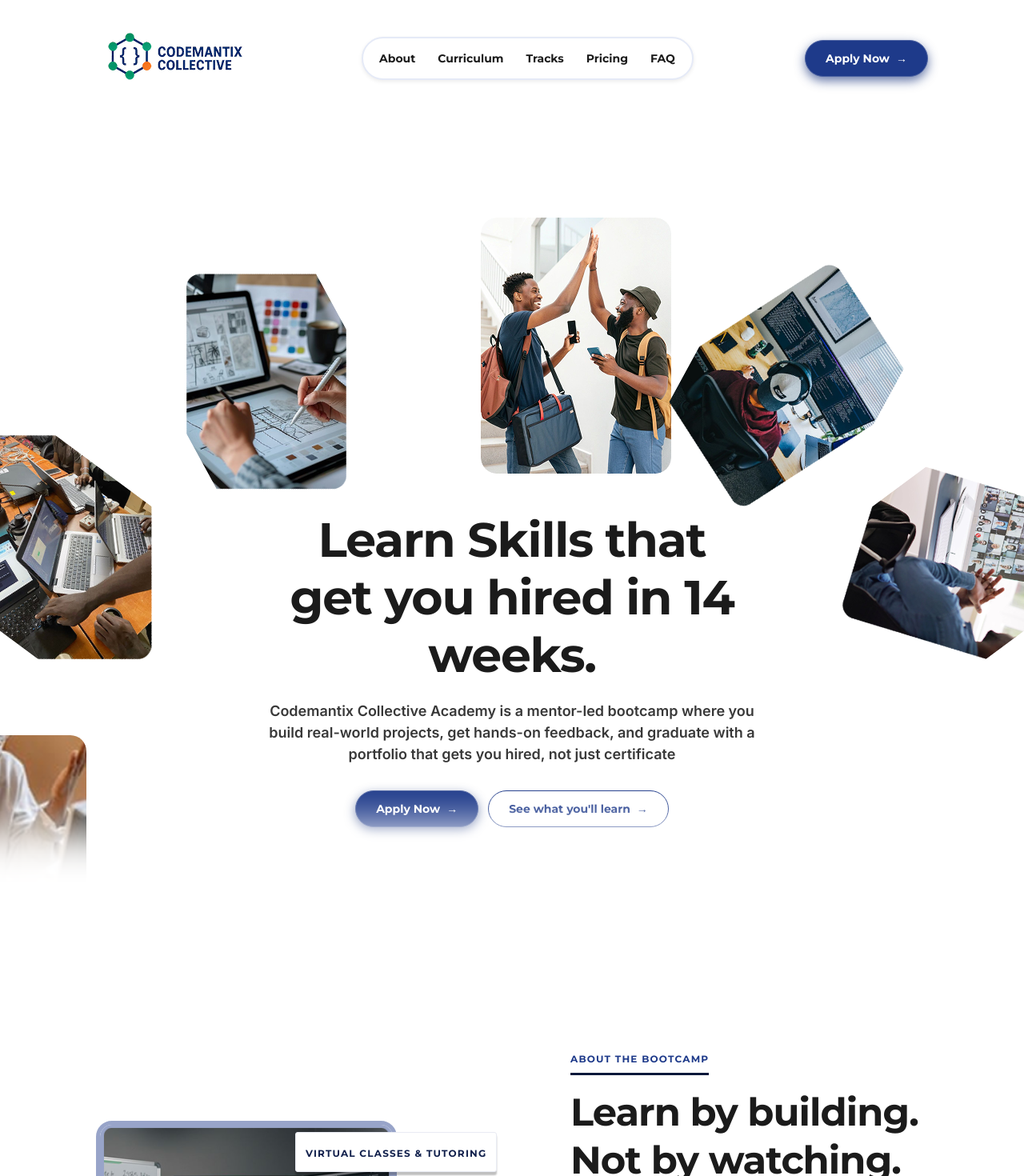
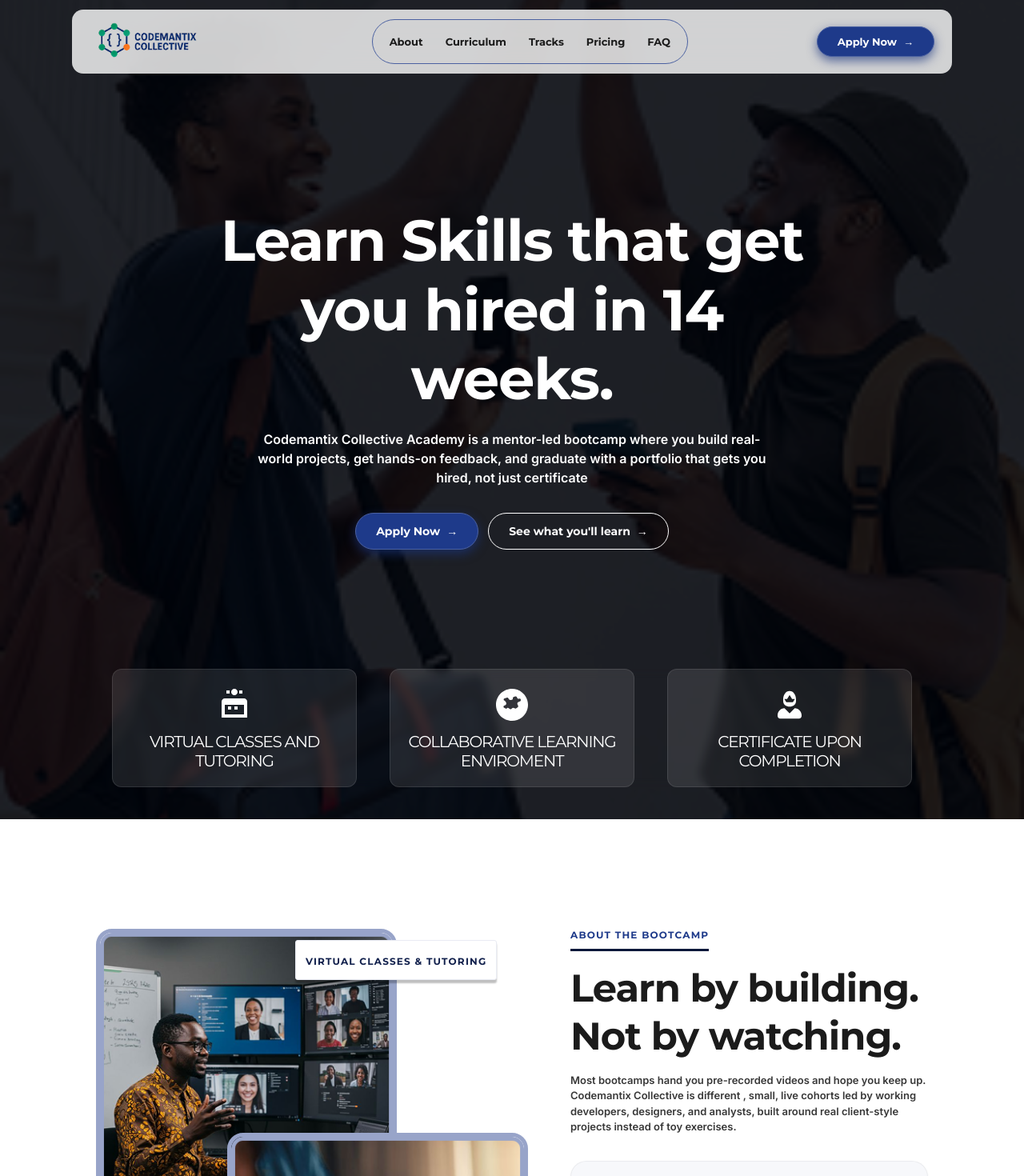
Before and after one commit to codemantix/Bootcamp-page, a Next.js app: page / in a window 1280 px wide. Shown: the top 1470 px of the page at 80% size. Built offline with nearby package versions, Linux system fonts and the light colour scheme.

Commit message:
fixed hero section

```diff
--- a/src/app/page.tsx
+++ b/src/app/page.tsx
@@ -12,7 +12,7 @@ export default function Home() {
   return (
     <div className="flex w-full max-w-full flex-col overflow-x-clip bg-white">
       <Header />
-      <main className="w-full min-w-0 max-w-full overflow-x-clip">
+      <main className="w-full min-w-0 max-w-full overflow-x-clip pt-0">
         <HeroSection />
         <AboutSection />
         <CoursesSection />
--- a/src/components/AboutSection.tsx
+++ b/src/components/AboutSection.tsx
@@ -73,11 +73,11 @@ export default function AboutSection() {
             </span>
           </div>
           {/* Heading */}
-          <h2 className="font-[family-name:var(--font-montserrat)] font-bold text-[32px] md:text-[40px] lg:text-[48px] leading-[1.2] lg:leading-[60px] tracking-[-0.96px] text-[#1b1b1b] mt-2">
+          <h2 className="font-[family-name:var(--font-montserrat)] font-bold text-[28px] md:text-[35px] lg:text-[48px] leading-[1.2] lg:leading-[60px] tracking-[-0.96px] text-[#1b1b1b] mt-2">
             Learn by building. Not by watching.
           </h2>
           {/* Subtext */}
-          <p className="font-[family-name:var(--font-inter)] font-semibold text-base md:text-lg leading-[1.5] text-[var(--body-text)] mt-4 mb-8 max-w-[672px]">
+          <p className="font-[family-name:var(--font-inter)] font-semibold text-[13px] md:text-[13px] leading-[1.5] text-[var(--body-text)] mt-4 mb-8 max-w-[672px]">
             Most bootcamps hand you pre-recorded videos and hope you keep up. Codemantix Collective is different , small, live cohorts led by working developers, designers, and analysts, built around real client-style projects instead of toy exercises.
           </p>
 
@@ -86,16 +86,16 @@ export default function AboutSection() {
             {features.map((feature, index) => (
               <BounceCard
                 key={index}
-                className="flex items-start gap-4 p-[25px] rounded-[20px] border border-[rgba(0,0,0,0.05)] bg-[rgba(233,235,243,0.35)] shadow-[0_4px_4px_rgba(0,0,0,0.05)]"
+                className="flex items-start gap-4 p-[20px] rounded-[20px] border border-[rgba(0,0,0,0.05)] bg-[rgba(233,235,243,0.35)] shadow-[0_4px_4px_rgba(0,0,0,0.05)]"
               >
                 <div className="w-10 h-10 rounded-[18px] bg-[#98a4c9] flex items-center justify-center shrink-0">
-                  <span className="text-[#11204c] text-lg leading-[28px]">◈</span>
+                  <span className="text-[#11204c] text-[14px] leading-[28px]">◈</span>
                 </div>
                 <div className="flex-1 min-w-0">
-                  <h3 className="font-[family-name:var(--font-montserrat)] font-bold text-[20px] leading-[1.2] text-[#1b1b1b]">
+                  <h3 className="font-[family-name:var(--font-montserrat)] font-bold text-[14px] leading-[1.2] text-[#1b1b1b]">
                     {feature.title}
                   </h3>
-                  <p className="font-[family-name:var(--font-inter)] text-base leading-[1.5] text-[var(--body-text)] mt-2">
+                  <p className="font-[family-name:var(--font-inter)] text-[13px] leading-[1.5] text-[var(--body-text)] mt-2">
                     {feature.description}
                   </p>
                 </div>
--- a/src/components/CoursesSection.tsx
+++ b/src/components/CoursesSection.tsx
@@ -100,12 +100,12 @@ function CourseCard({ course }: { course: Course }) {
 export default function CoursesSection() {
   return (
     <section id="courses" className="w-full bg-[#e9ebf3] py-16 md:py-[79px] lg:mb-8 lg:h-[1745px]">
-      <div className="mx-auto w-full max-w-[1200px] px-6 md:px-10 xl:px-0">
-        <Reveal className="flex max-w-[584px] flex-col items-start">
+      <div className="mx-auto w-full max-w-[1000px] px-6 md:px-10 xl:px-0">
+        <Reveal className="flex  max-w-[584px] flex-col items-start">
           <div className="border-b-[3px] border-[#0d183a] pb-[7px] pt-1">
             <span className="font-[family-name:var(--font-montserrat)] text-xs font-bold uppercase leading-4 tracking-[1.2px] text-[#1b357e]">Courses</span>
           </div>
-          <h2 className="mt-2 font-[family-name:var(--font-montserrat)] text-[32px] font-bold leading-[1.25] tracking-[-0.96px] text-[#1b1b1b] md:text-[40px] lg:text-5xl lg:leading-[60px]">Pick a path. Commit fully.</h2>
+          <h2 className="mt-2 font-[family-name:var(--font-montserrat)] text-[30px] font-bold leading-[1.25] tracking-[-0.96px] text-[#1b1b1b] md:text-[40px] lg:text-5xl lg:leading-[60px]">Pick a path. Commit fully.</h2>
           <p className="mt-4 font-[family-name:var(--font-inter)] text-base font-semibold leading-6 text-[#383838] md:text-lg md:leading-[27px]">Three focused tracks. Same mentor-led model, tailored curriculum, real outcomes.</p>
         </Reveal>
 
--- a/src/components/FAQSection.tsx
+++ b/src/components/FAQSection.tsx
@@ -61,7 +61,7 @@ export default function FAQSection() {
                 key={index}
                 layout
                 initial={reduced ? false : { opacity: 0, x: 20 }} whileInView={{ opacity: 1, x: 0 }} viewport={{ once: true }} whileHover={reduced ? undefined : { x: -3 }} transition={{ layout: { type: "spring", stiffness: 320, damping: 30 }, delay: reduced ? 0 : index * .05 }}
-                className="premium-card bg-white border border-[rgba(0,0,0,0.05)] rounded-[20px] shadow-[0_4px_4px_rgba(0,0,0,0.05)] overflow-hidden cursor-pointer"
+                className="bg-white border border-[rgba(0,0,0,0.05)] rounded-[20px] shadow-[0_4px_4px_rgba(0,0,0,0.05)] overflow-hidden cursor-pointer"
                 onClick={() =>
                   setOpenIndex(openIndex === index ? -1 : index)
                 }
--- a/src/components/Header.tsx
+++ b/src/components/Header.tsx
@@ -15,18 +15,20 @@ const navLinks = [
 export default function Header() {
   const [open, setOpen] = useState(false);
   return (
-    <header className="relative z-50 mx-auto h-[96px] w-full max-w-[1440px] bg-white px-5 md:h-[118px] md:px-10 xl:h-[138px] xl:px-[120px]">
-      <div className="flex h-full items-center justify-between xl:h-[106px] xl:items-end">
-        <Link href="#top" aria-label="Codemantix home" className="mb-0 flex xl:h-[66px] xl:w-[192px]">
-          <Image src="/bootcamp landing page design/bootcamp landing page design/codemantix logo png 2.png" alt="Codemantix Collective" width={162} height={55} priority className="h-[52px] w-auto object-contain md:h-[60px] xl:h-[66px]" />
+    <header className="pointer-events-none fixed left-0 right-0 top-0 z-50 flex justify-center px-5 pt-3 md:px-7">
+      <div className="pointer-events-auto flex h-[60px] w-full max-w-[1100px] items-center justify-between rounded-[14px] bg-white/80 px-[22px] py-[40px] backdrop-blur-[19.8px]">
+        <Link href="#top" aria-label="Codemantix home" className="flex h-[66px] w-[192px]">
+          <Image src="/bootcamp landing page design/bootcamp landing page design/codemantix logo png 2.png" alt="Codemantix Collective" width={140} height={50} priority className=" object-contain" />
         </Link>
-        <nav aria-label="Primary navigation" className="mb-[6px] hidden h-[54px] w-[415px] items-center justify-center gap-7 rounded-full border-2 border-[#e5eaf7] bg-white px-5 shadow-[0_2px_5px_rgba(0,0,0,.08)] lg:flex">
-          {navLinks.map((link) => <Link key={link.label} href={link.href} className="font-[family-name:var(--font-montserrat)] text-[14px] font-bold leading-5 text-[#1b1b1b]">{link.label}</Link>)}
+        <nav aria-label="Primary navigation" className="hidden items-center gap-7 rounded-full border border-[#4b61a1] px-[21px] py-[17px] lg:flex">
+          {navLinks.map((link) => <Link key={link.label} href={link.href} className="font-[family-name:var(--font-montserrat)] text-[13px] font-bold leading-5 text-[#1b1b1b]">{link.label}</Link>)}
         </nav>
-        <Link href="https://forms.gle/mekayJoQZjgNDJ4x5" target="_blank" rel="noopener noreferrer" className="mb-[10px] hidden h-[46px] items-center justify-center gap-2 rounded-full border border-[#4b61a1] bg-[#1e3a8a] px-[25px] font-[family-name:var(--font-montserrat)] text-[14px] font-bold leading-5 text-white shadow-[0_5px_13.25px_rgba(27,53,126,.68)] sm:flex">Apply Now <span>→</span></Link>
-        <button type="button" onClick={() => setOpen(!open)} aria-expanded={open} aria-label="Toggle navigation" className="grid h-11 w-11 place-items-center rounded-full border border-[#dce3f3] text-xl text-[#1e3a8a] lg:hidden">{open ? "×" : "☰"}</button>
+        <div className="flex items-center gap-2">
+          <Link href="https://forms.gle/mekayJoQZjgNDJ4x5" target="_blank" rel="noopener noreferrer" className="hidden h-[38px] items-center justify-center gap-2 rounded-full border border-[#4b61a1] bg-[#1e3a8a] px-[20px] font-[family-name:var(--font-montserrat)] text-[13px] font-bold leading-5 text-white shadow-[0_5px_13.25px_rgba(27,53,126,.68)] sm:flex sm:px-[25px]">Apply Now <span>→</span></Link>
+          <button type="button" onClick={() => setOpen(!open)} aria-expanded={open} aria-label="Toggle navigation" className="grid h-11 w-11 place-items-center rounded-full border border-[#dce3f3] text-xl text-[#1e3a8a] lg:hidden">{open ? "×" : "☰"}</button>
+        </div>
       </div>
-      {open && <nav className="absolute left-5 right-5 top-[82px] overflow-hidden rounded-[20px] border border-[#e5eaf7] bg-white p-4 shadow-xl md:left-10 md:right-10 md:top-[104px] lg:hidden">{navLinks.map((link) => <Link key={link.label} href={link.href} onClick={() => setOpen(false)} className="block border-b border-[#edf0f7] px-2 py-3 font-[family-name:var(--font-montserrat)] text-sm font-bold text-[#1b1b1b] last:border-0">{link.label}</Link>)}</nav>}
+      {open && <nav className="pointer-events-auto absolute left-5 right-5 top-[112px] overflow-hidden rounded-[20px] border border-[#e5eaf7] bg-white p-4 shadow-xl md:left-10 md:right-10 lg:hidden">{navLinks.map((link) => <Link key={link.label} href={link.href} onClick={() => setOpen(false)} className="block border-b border-[#edf0f7] px-2 py-3 font-[family-name:var(--font-montserrat)] text-sm font-bold text-[#1b1b1b] last:border-0">{link.label}</Link>)}</nav>}
     </header>
   );
 }
--- a/src/components/HeroSection.tsx
+++ b/src/components/HeroSection.tsx
@@ -1,40 +1,131 @@
+"use client";
+
 import Image from "next/image";
+import { useEffect, useState, useCallback } from "react";
 import { Reveal, SpringLink } from "./MotionPrimitives";
 
 const base = "/bootcamp landing page design/bootcamp landing page design/";
 
-function HeroImage({ src, alt, className, priority = false }: { src: string; alt: string; className: string; priority?: boolean }) {
-  return <div className={`absolute overflow-hidden rounded-[20px] ${className}`}><Image src={`${base}${src}`} alt={alt} fill priority={priority} sizes="238px" className="object-cover" /></div>;
-}
+const carouselImages = [
+  { src: "Rectangle 2.png", alt: "Programmer working at multiple monitors" },
+  { src: "Rectangle 3.png", alt: "Students celebrating with a high five" },
+  { src: "Rectangle 4.png", alt: "Remote video class" },
+  { src: "Rectangle 7.png", alt: "Person reclining beside a laptop" },
+  { src: "Rectangle 8.png", alt: "Designer drawing with a stylus" },
+  { src: "Rectangle 9.png", alt: "People collaborating around a table" },
+  { src: "Rectangle 10.png", alt: "Person using a mobile device" },
+];
+
+const keyMetrics = [
+  {
+    icon: (
+      <svg width="48" height="48" viewBox="0 0 24 24" fill="none" xmlns="http://www.w3.org/2000/svg">
+        <path d="M18 8H6C4.9 8 4 8.9 4 10V20H20V10C20 8.9 19.1 8 18 8ZM18 18H6V12H18V18ZM10 13H8V15H10V13ZM14 13H12V15H14V13ZM7 3H9V5H7V3ZM15 3H17V5H15V3ZM12 6C13.1 6 14 5.1 14 4C14 2.9 13.1 2 12 2C10.9 2 10 2.9 10 4C10 5.1 10.9 6 12 6Z" fill="white"/>
+      </svg>
+    ),
+    label: "VIRTUAL CLASSES AND TUTORING",
+  },
+  {
+    icon: (
+      <svg width="48" height="48" viewBox="0 0 24 24" fill="none" xmlns="http://www.w3.org/2000/svg">
+        <path d="M12 2C6.48 2 2 6.48 2 12C2 17.52 6.48 22 12 22C17.52 22 22 17.52 22 12C22 6.48 17.52 2 12 2ZM8.46 14.45L7.1 13.83C6.55 13.59 6.55 12.81 7.1 12.56L7.83 12.23C8.16 12.08 8.39 11.77 8.43 11.42C8.51 10.73 8.2 10.04 7.6 9.63L7.1 9.29C6.63 8.97 6.72 8.25 7.25 8.06L8.63 7.57C9.12 7.4 9.65 7.64 9.84 8.12C10.08 8.74 10.73 9.12 11.39 8.99L11.89 8.89C12.31 8.81 12.59 8.42 12.52 8C12.44 7.51 12.76 7.05 13.25 6.95L14.06 6.79C14.56 6.69 15.05 7 15.16 7.5C15.27 8.01 15.76 8.33 16.27 8.24L16.63 8.17C17.1 8.08 17.5 8.42 17.5 8.9V9.08C17.5 9.44 17.28 9.76 16.95 9.89L16.05 10.25C15.43 10.5 15.15 11.23 15.47 11.82L15.8 12.44C16.02 12.85 15.89 13.36 15.5 13.6L14.5 14.23C14.19 14.42 13.8 14.38 13.53 14.13C13.1 13.74 12.44 13.76 12.03 14.17L11.73 14.47C11.33 14.87 10.67 14.85 10.29 14.43L10.11 14.23C9.84 13.93 9.41 13.82 9.03 13.97L8.46 14.45ZM15 18L14.18 16.36C13.98 15.97 13.59 15.72 13.15 15.72H11.85C11.41 15.72 11.02 15.97 10.82 16.36L10 18" fill="white"/>
+      </svg>
+    ),
+    label: "COLLABORATIVE LEARNING ENVIROMENT",
+  },
+  {
+    icon: (
+      <svg width="30" height="48" viewBox="0 0 448 512" fill="none" xmlns="http://www.w3.org/2000/svg">
+        <path d="M319.4 320.6L224 416L128.6 320.6C57.1 323.7 0 381.1 0 451.8V464C0 490.5 21.5 512 48 512H400C426.5 512 448 490.5 448 464V451.8C448 381.1 390.9 323.7 319.4 320.6ZM224 288C288.5 288 344 257.4 344 176V160C344 71.6 295 0 224 0C153 0 104 71.6 104 160V176C104 257.4 159.5 288 224 288ZM178 146.4L224 73.6L270 146.4H322L286 208H162L126 146.4H178Z" fill="white"/>
+      </svg>
+    ),
+    label: "CERTIFICATE UPON COMPLETION",
+  },
+];
 
 export default function HeroSection() {
+  const [currentIndex, setCurrentIndex] = useState(0);
+
+  const nextSlide = useCallback(() => {
+    setCurrentIndex((prev) => (prev + 1) % carouselImages.length);
+  }, []);
+
+  useEffect(() => {
+    const interval = setInterval(nextSlide, 5000);
+    return () => clearInterval(interval);
+  }, [nextSlide]);
+
   return (
-    <section id="top" className="relative mx-auto h-[700px] w-full max-w-[1440px] overflow-hidden bg-white sm:h-[790px] lg:mb-8 lg:h-[1024px]">
-      <div className="absolute inset-x-0 top-3 h-[250px] sm:top-6 sm:h-[330px] lg:hidden">
-        <HeroImage src="Rectangle 8.png" alt="Designer sketching" className="left-[-38px] top-[60px] h-[200px] w-[149px] -rotate-[28.59deg] sm:left-[5%] sm:h-[240px] sm:w-[179px]" />
-        <HeroImage src="Rectangle 3.png" alt="Students celebrating" priority className="left-1/2 top-0 h-[220px] w-[164px] -translate-x-1/2 sm:h-[270px] sm:w-[201px]" />
-        <HeroImage src="Rectangle 2.png" alt="Developer at work" className="right-[-38px] top-[60px] h-[200px] w-[149px] rotate-[28.59deg] sm:right-[5%] sm:h-[240px] sm:w-[179px]" />
+    <section id="top" className="relative mx-auto w-full max-w-[1920px] overflow-hidden">
+      {/* Background Image Carousel */}
+      <div className="absolute inset-0 z-0">
+        {carouselImages.map((img, index) => (
+          <div
+            key={img.src}
+            className="absolute inset-0 transition-opacity duration-1000 ease-in-out"
+            style={{ opacity: index === currentIndex ? 1 : 0 }}
+          >
+            <Image
+              src={`${base}${img.src}`}
+              alt={img.alt}
+              fill
+              priority={index === 0}
+              sizes="100vw"
+              className="object-cover"
+            />
+          </div>
+        ))}
+        {/* Dark overlay */}
+        <div className="absolute inset-0 bg-[rgba(0,3,10,0.88)]" />
       </div>
 
-      <div className="absolute left-[-106px] top-[67px] hidden h-[885px] w-[1652px] lg:block">
-        <HeroImage src="Rectangle 3.png" alt="Students celebrating" priority className="left-[707px] top-[67px] h-[320px] w-[238px]" />
-        <HeroImage src="Rectangle 2.png" alt="Developer at work" className="left-[970px] top-[117px] h-[320px] w-[238px] rotate-[28.59deg]" />
-        <HeroImage src="Rectangle 8.png" alt="Designer sketching" className="left-[320px] top-[112px] h-[320px] w-[238px] -scale-y-100 rotate-[151.41deg]" />
-        <HeroImage src="Rectangle 4.png" alt="Code workspace" className="left-[1191px] top-[332px] h-[320px] w-[238px] rotate-[53.47deg]" />
-        <HeroImage src="Rectangle 9.png" alt="Collaborative workshop" className="left-[63px] top-[332px] h-[320px] w-[238px] -scale-y-100 rotate-[126.53deg]" />
-        <HeroImage src="Rectangle 7.png" alt="Remote class" className="left-[1439px] top-[673px] h-[320px] w-[238px] rotate-90" />
-        <HeroImage src="Rectangle 10.png" alt="Pair programming" className="left-[-65px] top-[673px] h-[320px] w-[238px] -scale-y-100 rotate-90" />
+      {/* Content Container */}
+      <div className="relative z-[2] flex min-h-[600px] flex-col items-center justify-center px-5 pb-[40px] pt-[120px] sm:min-h-[800px] sm:pb-[200px] lg:min-h-[1024px] lg:pb-[240px] lg:pt-[140px]">
+        <Reveal className="flex w-full max-w-[773px] flex-col items-center text-center">
+          <h1 className="w-full pt-5 font-[family-name:var(--font-montserrat)] text-[34px] font-bold leading-[1.2] tracking-[-1.2px] text-white sm:text-[52px] lg:text-[72px]">
+            Learn Skills that get you hired in 14 weeks.
+          </h1>
+          <p className="mt-5 w-full max-w-[641px] font-[family-name:var(--font-inter)] text-[14px] font-semibold leading-[1.5] text-white sm:text-[16px]">
+            Codemantix Collective Academy is a mentor-led bootcamp where you build real-world projects, get hands-on feedback, and graduate with a portfolio that gets you hired, not just certificate
+          </p>
+          <div className="flex flex-col items-center justify-center gap-3 pt-8 sm:flex-row">
+            <SpringLink
+              href="https://forms.gle/mekayJoQZjgNDJ4x5"
+              target="_blank"
+              rel="noopener noreferrer"
+              className="flex h-[46px] items-center justify-center gap-2 rounded-full border border-[#4b61a1] bg-[#1e3a8a] px-[25px] font-[family-name:var(--font-montserrat)] text-[14px] font-bold leading-5 text-white shadow-[0_5px_13.25px_rgba(27,53,126,.68)]"
+            >
+              Apply Now <span>→</span>
+            </SpringLink>
+            <SpringLink
+              href="#courses"
+              className="flex h-[46px] items-center justify-center gap-2 rounded-full border border-white bg-transparent px-[25px] font-[family-name:var(--font-montserrat)] text-[14px] font-bold leading-5 text-white"
+            >
+              See what you&apos;ll learn <span>→</span>
+            </SpringLink>
+          </div>
+        </Reveal>
       </div>
 
-      <Reveal className="absolute left-1/2 top-[285px] flex w-[calc(100%-40px)] max-w-[634px] -translate-x-1/2 flex-col items-center text-center sm:top-[355px] lg:top-[481px] lg:w-[634px]">
-        <h1 className="w-full max-w-[562px] pt-5 font-[family-name:var(--font-montserrat)] text-[38px] font-bold leading-[1.12] tracking-[-.76px] text-[#1b1b1b] sm:text-[50px] sm:leading-[1.16] lg:h-[236px] lg:text-[60px] lg:leading-[1.2] lg:tracking-[-1.2px]">Learn Skills that get you hired in 14 weeks.</h1>
-        <p className="w-full pt-5 font-[family-name:var(--font-inter)] text-[16px] font-semibold leading-[1.5] text-[#383838] sm:text-[17px] lg:h-[101px] lg:text-[18px]">Codemantix Collective Academy is a mentor-led bootcamp where you build real-world projects, get hands-on feedback, and graduate with a portfolio that gets you hired, not just certificate</p>
-        <div className="flex flex-col items-center justify-center gap-3 pt-8 sm:flex-row">
-          <SpringLink href="https://forms.gle/mekayJoQZjgNDJ4x5" target="_blank" rel="noopener noreferrer" className="flex h-[46px] items-center justify-center gap-2 rounded-full border border-[#4b61a1] bg-[#1e3a8a] px-[25px] font-[family-name:var(--font-montserrat)] text-[14px] font-bold leading-5 text-white shadow-[0_5px_13.25px_rgba(27,53,126,.68)]">Apply Now <span>→</span></SpringLink>
-          <SpringLink href="#courses" className="flex h-[46px] items-center justify-center gap-2 rounded-full border border-[#1e3a8a] bg-white px-[25px] font-[family-name:var(--font-montserrat)] text-[14px] font-bold leading-5 text-[#1e3a8a]">See what you&apos;ll learn <span>→</span></SpringLink>
+      {/* Key Metrics Cards */}
+      <div className="relative z-[3] mx-auto w-[calc(100%-30px)] max-w-[1000px] pb-6 sm:absolute sm:bottom-8 sm:left-1/2 sm:pb-0 sm:-translate-x-1/2 lg:bottom-10">
+        <div className="flex flex-col gap-4 backdrop-blur-[5.2px] sm:flex-row sm:gap-[41px]">
+          {keyMetrics.map((metric) => (
+            <div key={metric.label} className="flex flex-1 flex-row items-center">
+              <div className="flex h-full w-full flex-col items-center justify-center gap-[10px] rounded-[12px] border border-white/10 bg-white/10 p-5">
+                <div className="flex h-[48px] w-[48px] items-center justify-center">
+                  {metric.icon}
+                </div>
+                <p className="text-center font-[family-name:var(--font-montserrat)] text-[12px] font-semi-bold leading-[1.2] tracking-[-1.2px] text-white sm:text-[16px] lg:text-[20px]">
+                  {metric.label}
+                </p>
+              </div>
+            </div>
+          ))}
         </div>
-      </Reveal>
-      <div className="absolute -bottom-[78px] left-[-136px] hidden h-[206px] w-[1592px] bg-white blur-[28.95px] lg:block" />
+      </div>
+
+
     </section>
   );
 }
```
Also changed, not shown: src/components/FooterCTA.tsx (+14 -14 lines), src/components/PricingSection.tsx (+4 -4 lines).
